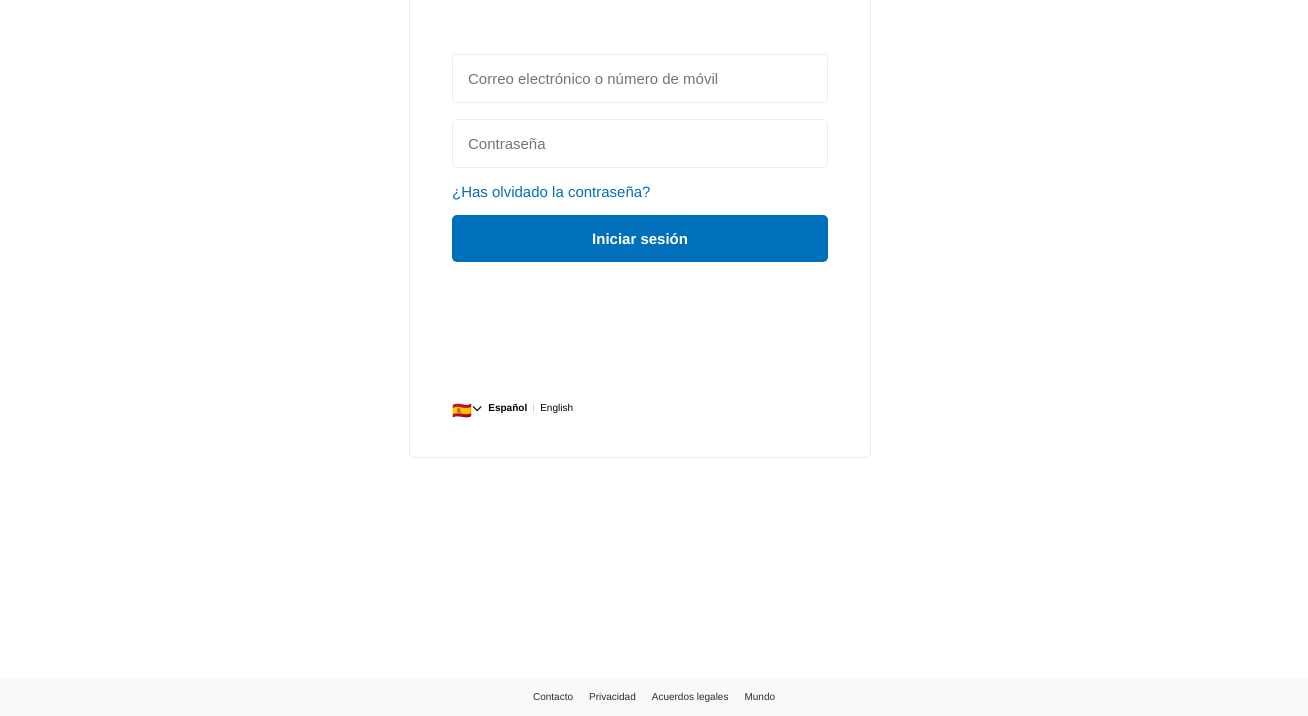
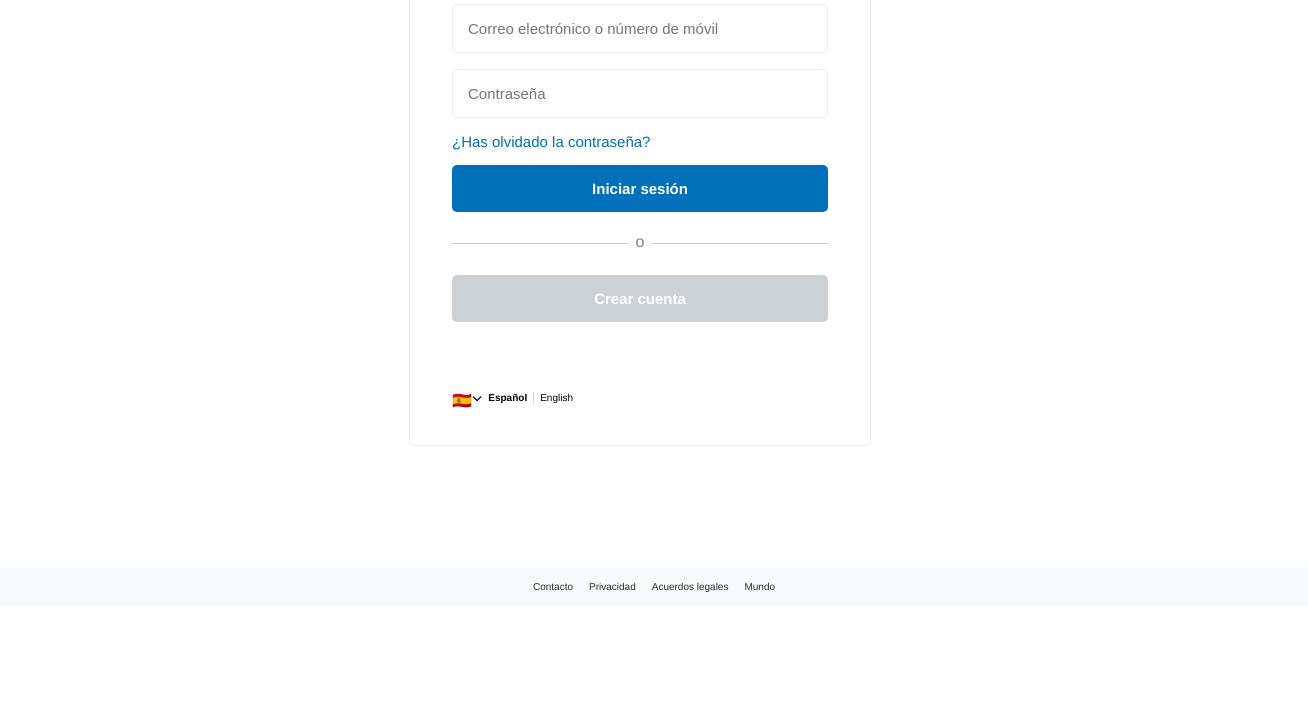
Before and after one commit to Isynopoulos1/project-08, a plain HTML site: page index.html in a window 1280 px wide. Shown: the part 194-910 px from the top of the page, 1308 px wide, since content can reach past the window. After the commit the page ends 860 px from the top, so only its background shows below. Drawn offline with Linux system fonts and the light colour scheme.

Commit message:
setting the final details

```diff
--- a/CSS/footer.css
+++ b/CSS/footer.css
@@ -1,8 +1,10 @@
 /*FOOTER-SECTION*/
 footer {
+  position: fixed;
+  width: 100%;
+  bottom: 0;
   background-color: #f7f9fa;
   display: flex;
-  width: 100%;
   justify-content: center;
   grid-gap: 1rem;
   padding: 14px;
--- a/CSS/login.css
+++ b/CSS/login.css
@@ -1,6 +1,6 @@
 /*LOGIN SECTION*/
 .login {
-  padding: 42px 42px 36px;
+  padding: 0px 42px 36px;
   display: flex;
   flex-direction: column;
   justify-content: center;
@@ -22,7 +22,8 @@ input:focus {
   color: #0070ba;
   font-weight: lighter;
 }
-button {
+.login button {
+  cursor: pointer;
   text-decoration: none;
   font-family: helvetica;
   font-size: 15px;
@@ -35,6 +36,49 @@ button {
   padding: 15px;
   border-radius: 5px;
 }
-button:hover {
+.login button:hover {
   background-color: #0f54a9;
 }
+.login button:last-child {
+  width: 100%;
+  background-color: #cad2d6;
+}
+.login button:last-child:hover {
+  background-color: #b8bec1;
+}
+
+.signup-container {
+  position: relative;
+  border-top: 1px solid #cbd2d6;
+  text-align: center;
+  margin: 15px 0 15px;
+}
+.signup-wrapper {
+  position: absolute;
+  top: -1.1rem;
+  display: flex;
+  justify-content: center;
+  width: 100%;
+  font-family: helvetica;
+  font-weight: lighter;
+}
+.signup-container span {
+  padding: 0.5rem;
+  background-color: #fff;
+  color: grey;
+}
+
+/*RESPONSIVE SECTION*/
+@media (max-width: 760px) {
+  .login {
+    padding: 42px 20px;
+  }
+}
+@media (max-width: 460px) {
+  .login p {
+    font-size: 14px;
+  }
+  input {
+    font-size: 14px;
+  }
+}
--- a/CSS/main.css
+++ b/CSS/main.css
@@ -11,7 +11,7 @@ main {
 }
 .section {
   width: 460px;
-  height: 550px;
+  height: auto;
   border: 1px solid #eaeced;
   border-radius: 5px;
   position: relative;
@@ -20,14 +20,13 @@ main {
 .branding {
   display: flex;
   justify-content: center;
-  padding: 42px 42px 36px;
+  padding: 50px 20px 20px;
 }
 .branding img {
   width: 110px;
 }
+
 /*RESPONSIVE SECTION*/
-/*TABLET*/
-
 /*MOBILE*/
 @media (max-width: 760px) {
   .branding {
@@ -37,5 +36,6 @@ main {
     width: 100%;
     height: auto;
     border: none;
+    margin-bottom: 0;
   }
 }
--- a/CSS/selector.css
+++ b/CSS/selector.css
@@ -1,7 +1,7 @@
 /*SELECTOR SECTION*/
 .language-container {
   display: flex;
-  padding: 100px 42px 36px;
+  padding: 30px 42px 36px;
   align-items: center;
 }
 .language {
--- a/index.html
+++ b/index.html
@@ -18,34 +18,35 @@
     />
   </head>
   <body>
-    <header></header>
-    <main>
-      <div class="main-container">
+    <main class="main-container">
       <div class="section">
         <div class="branding">
           <img src="./images/paypal-logo.png" alt="paypal-logo" />
         </div>
-          <div class="login">
+        <form class="login" autocomplete>
           <input
             placeholder="Correo electrónico o número de móvil"
             type="email"
           />
           <input placeholder="Contraseña" type="password" />
           <p>¿Has olvidado la contraseña?</p>
-            <button type="#">Iniciar sesión</button>
+          <button type="submit">Iniciar sesión</button>
+          <div class="signup-container">
+            <div class="signup-wrapper">
+              <span>o</span>
             </div>
-          <div class="signup-container"></div>
-
+          </div>
+          <button type="#">Crear cuenta</button>
+        </form>
         <div class="selector">
           <div class="country"></div>
           <div class="language-container">
             <span>🇪🇸 </span>
             <i class="fa fa-angle-down"></i>
-              <div class="language">
+            <ul class="language">
               <li>Español</li>
               <li>English</li>
-              </div>
-            </div>
+            </ul>
           </div>
         </div>
       </div>
```
Lines whose indentation alone changed are shown as unchanged.
